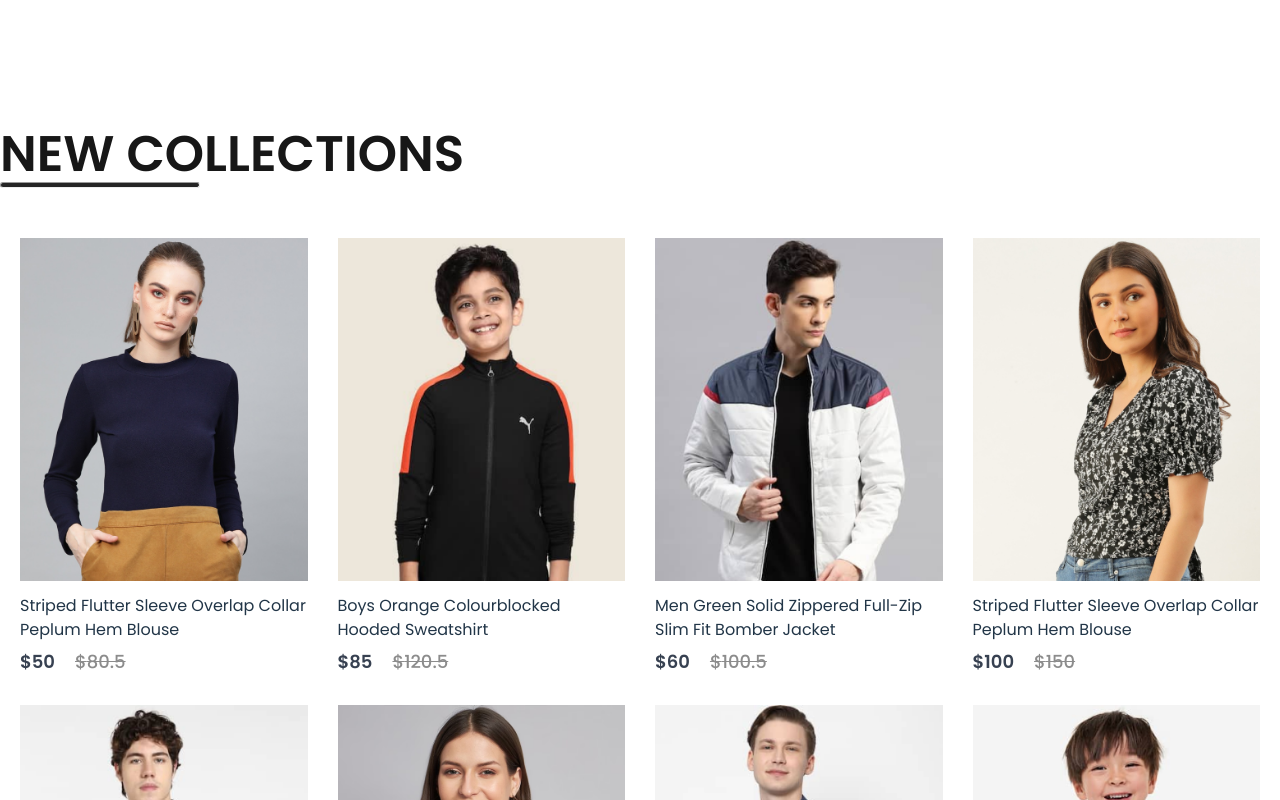
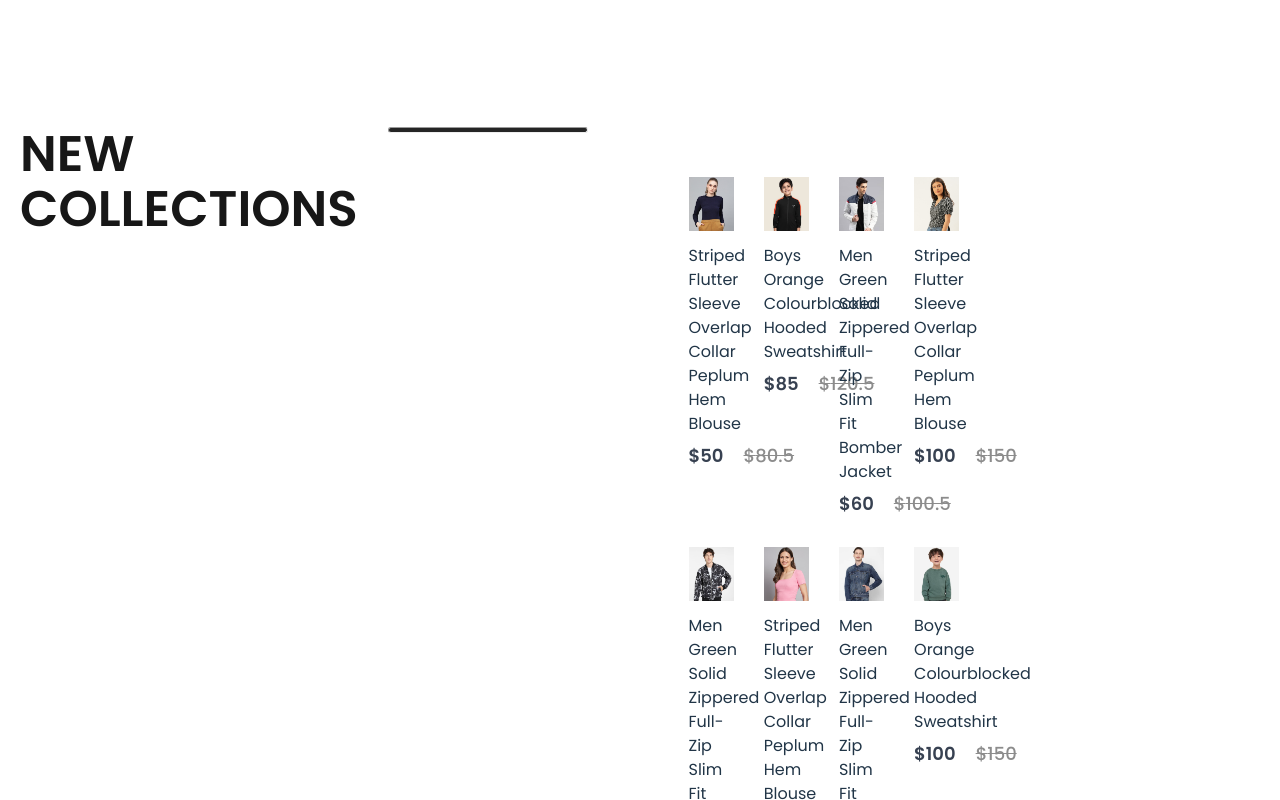
Before and after one commit to Irfanft12/ecommerce-shopper, a React (Vite) app: page / in a window 1280 px wide. Shown: the part 2120-2920 px from the top of the page. Built offline with nearby package versions, Linux system fonts and the light colour scheme.

Commit message:
Rename .collections class to .new-collections

```diff
--- a/src/components/newCollections/newCollections.css
+++ b/src/components/newCollections/newCollections.css
@@ -1,4 +1,4 @@
-.collections {
+.new-collections {
     display: grid;
     grid-template-columns: 1fr 1fr 1fr 1fr;
     margin-top: 50px;
```
